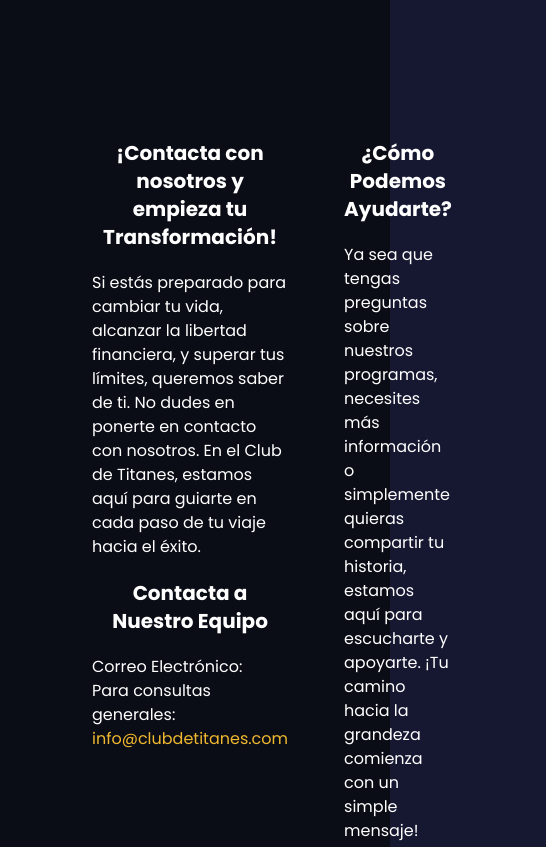
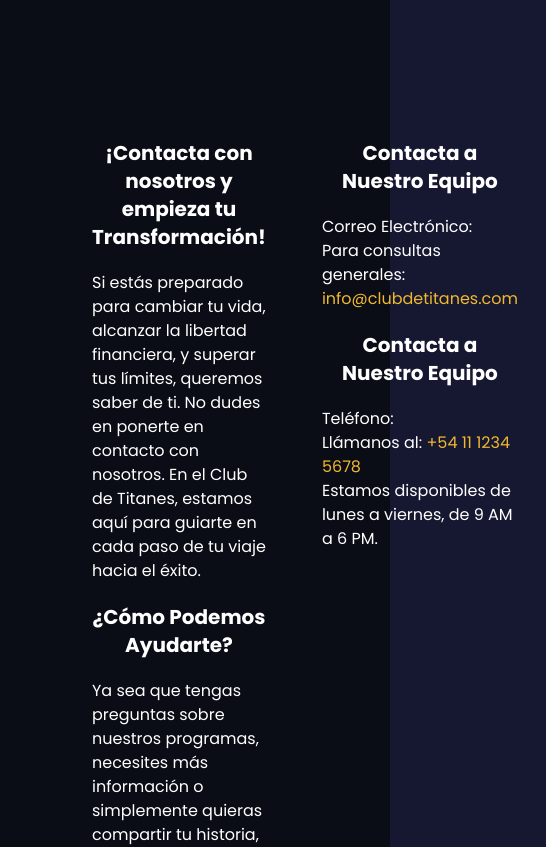
Before and after one commit to technodevs-ar/ClubDeTitanes, a React (Vite) app: page / in a window 390 px wide. Shown: the part 7220-8067 px from the top of the page, 546 px wide, since content can reach past the window. Built offline with nearby package versions, Linux system fonts and the light colour scheme.

Commit message:
subo cambios en seccion contacto

```diff
--- a/src/components/Home/SectionContact.jsx
+++ b/src/components/Home/SectionContact.jsx
@@ -1,6 +1,6 @@
 export const SectionContact = () => {
   return (
-    <section className="bg-alternative-950/80 flex flex-row py-40 gap-28 justify-center items-center px-8 conta">
+    <section className="bg-alternative-950/80 flex flex-row py-40 gap-28 justify-center items-center px-8 conta" id="contacto">
       <div className="container flex px-8">
         <div className="flex flex-col items-start container">
           <h3 className="bg-gradient-to-b px-7 espacio-titanes text-white inline-block text-center text-transparent bg-clip-text text-xl sm:text-3xl md:text-2xl font-bold">
@@ -12,17 +12,17 @@
             ponerte en contacto con nosotros. En el Club de Titanes, estamos
             aquí para guiarte en cada paso de tu viaje hacia el éxito.
           </p>
-          <h2 className="bg-gradient-to-b px-7 espacio-titanes text-white inline-block text-center text-transparent bg-clip-text text-xl sm:text-3xl md:text-2xl font-bold" >Contacta a Nuestro Equipo</h2>
-          <p className="px-7 py-5 text-white ">Correo Electrónico: <br />
-          Para consultas generales: <a className="text-primary-400" href="mailto:info@clubdetitanes.com">info@clubdetitanes.com</a>
-          </p>
-        </div>
-        <div className="w-[1/2] flex flex-col items-start container">
           <h1 className="bg-gradient-to-b px-7 espacio-titanes text-white inline-block text-center text-transparent bg-clip-text text-xl sm:text-3xl md:text-2xl font-bold">
             ¿Cómo Podemos Ayudarte?
           </h1>
           <p className="px-7 py-5 text-white ">
           Ya sea que tengas preguntas sobre nuestros programas, necesites más información o simplemente quieras compartir tu historia, estamos aquí para escucharte y apoyarte. ¡Tu camino hacia la grandeza comienza con un simple mensaje!
+          </p>
+        </div>
+        <div className="w-[1/2] flex flex-col items-start container">
+          <h2 className="bg-gradient-to-b px-7 espacio-titanes text-white inline-block text-center text-transparent bg-clip-text text-xl sm:text-3xl md:text-2xl font-bold" >Contacta a Nuestro Equipo</h2>
+          <p className="px-7 py-5 text-white ">Correo Electrónico: <br />
+          Para consultas generales: <a className="text-primary-400" href="mailto:info@clubdetitanes.com">info@clubdetitanes.com</a>
           </p>
           <h2 className="bg-gradient-to-b px-7 espacio-titanes text-white inline-block text-center text-transparent bg-clip-text text-xl sm:text-3xl md:text-2xl font-bold" >Contacta a Nuestro Equipo</h2>
           <p className="px-7 py-5 text-white ">Teléfono: <br />
```
